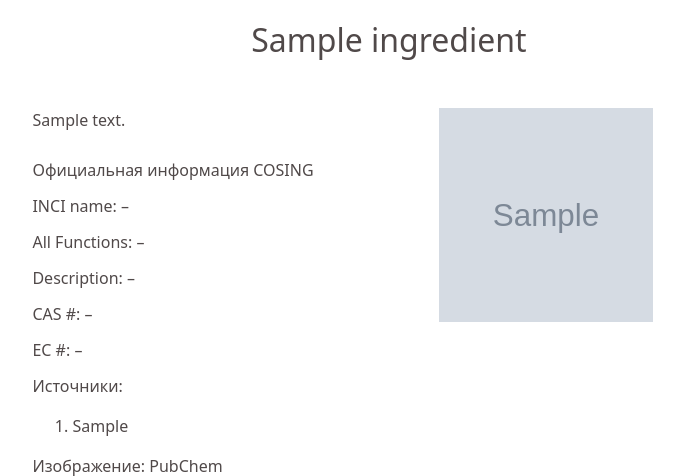
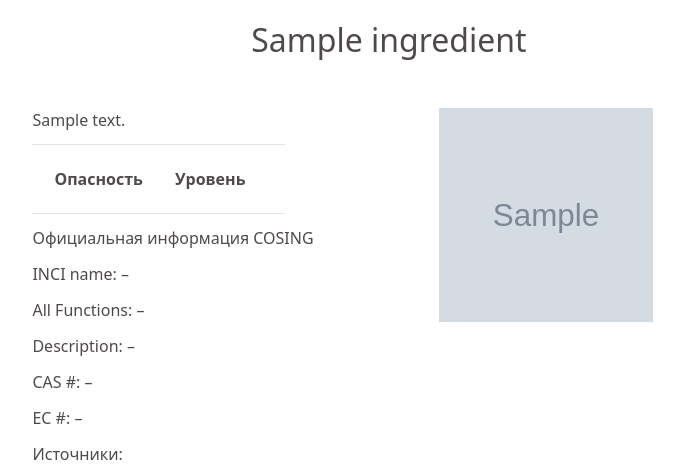
Before and after one commit to KJuliana/Well-skin, a PHP site: page /ingredient/?ing=1 in a window 1280 px wide. Shown: the part 56-532 px from the top of the page, without its empty margins (251-935 px from the left). Run offline with PHP 8.4, Linux system fonts and the light colour scheme; tables that the repository leaves empty or names only in its code hold one stand-in row (values such as "Sample post"); grey boxes marked "Sample" are stand-in pictures; lists and menus that the app fills with data are empty.

Commit message:
Оформление таблицы

```diff
--- a/ingredient/index.php
+++ b/ingredient/index.php
@@ -73,7 +73,8 @@ function get_information_about_ingredient($id, mysqli $db) {
 }
 
 function render_concerns($concerns): string {
-    $html='<table class="table_concern">';
+    $html='<table class="table_concern">
+                <tr><th>Опасность</th><th>Уровень</th></tr> ';
     foreach ($concerns as $concern){
         $html.= '<tr><td>'. $concern['name']. '</td><td>'. $concern['level'].'</td></tr>';
     }
--- a/style.css
+++ b/style.css
@@ -585,9 +585,21 @@ a {
     aspect-ratio: 1;
 }
 
+
 .table_concern{
     color: inherit;
     font: inherit;
     border-top: 1px solid var(--border-color) ;
     border-bottom: 1px solid var(--border-color) ;
+    padding: 1rem;
+    width: 90%;
 }
+
+.table_concern td {
+    padding: 0.5rem;
+}
+
+.table_concern th {
+    padding: 0.25rem;
+    text-align: start;
+}
```
